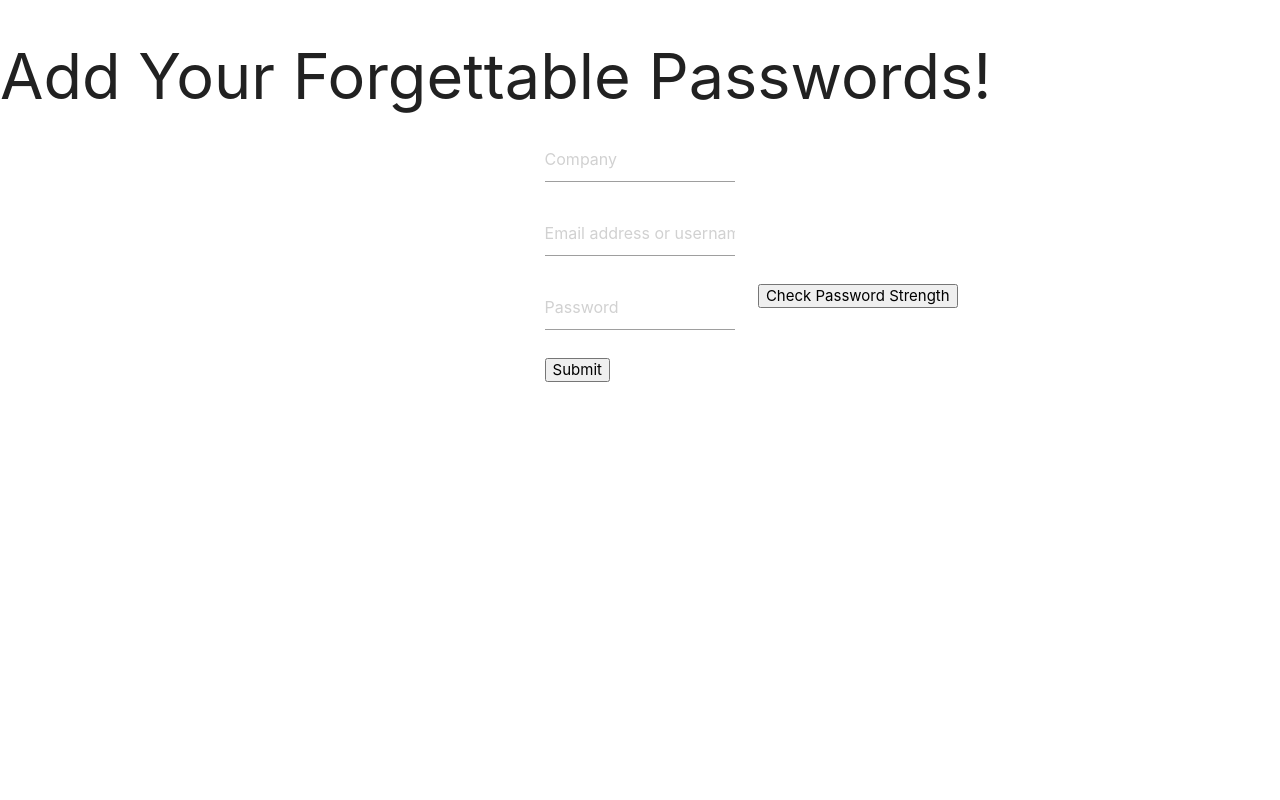
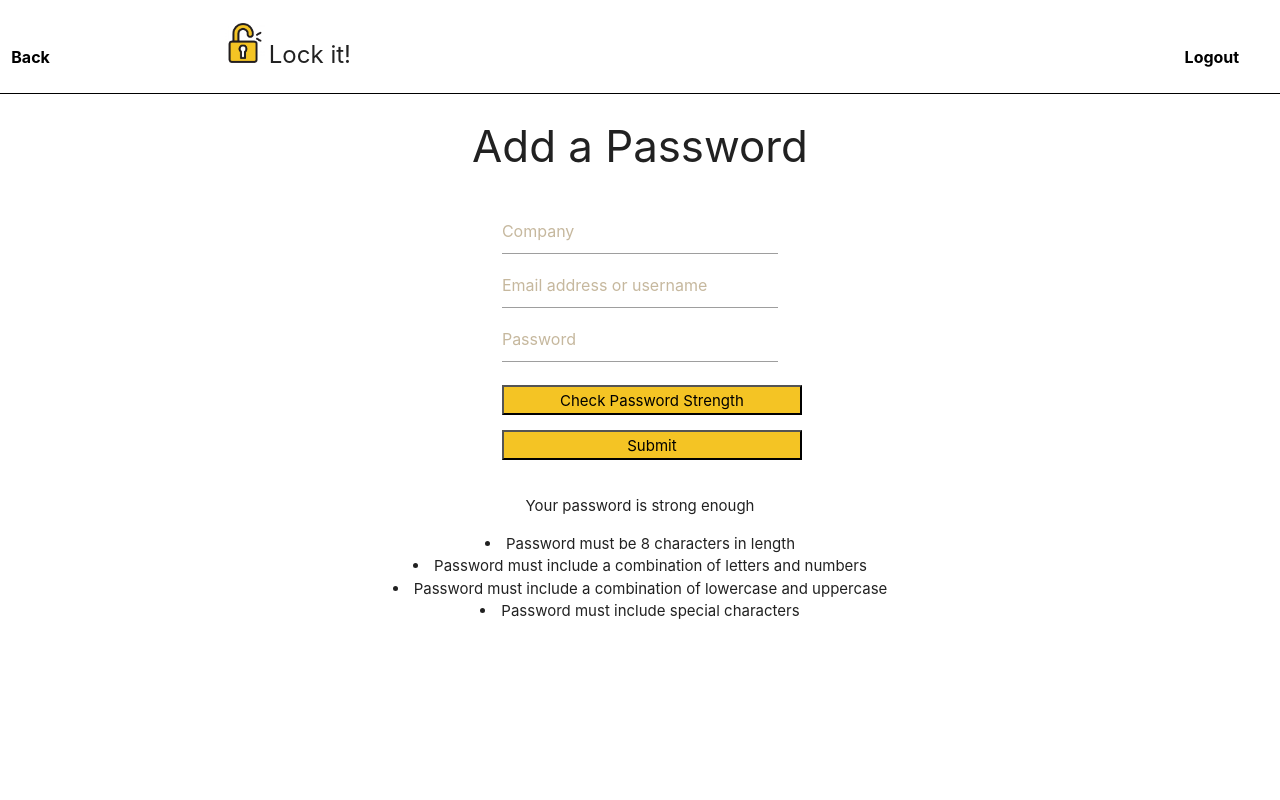
Before and after one commit to benwuNYC/Lock-it-Web-App, a Flask app: page /add in a window 1280 px wide. Run offline with Flask 2, Linux system fonts and the light colour scheme; some libraries are stand-ins or nearby versions.

Commit message:
third commit

```diff
--- a/password/app/routes.py
+++ b/password/app/routes.py
@@ -52,10 +52,10 @@ def login():
 @app.route('/User', methods = ['GET', 'POST'])
 def user():
     passwords = mongo.db.passwords
+    user_data = request.form
     if request.method == 'GET':
-        return redirect('/login')
-    user_data = request.form
-
+        allPassword = list(mongo.db.allPasswords.find({"username":session['username']}))
+        return render_template("user.html", events = allPassword, username = session['username'])
     password = list(passwords.find({"username":user_data['username'].lower(), "password":user_data['password']}))
     print(password)
     if len(password) == 0:
@@ -82,7 +82,7 @@ def adding():
     mongo.db.allPasswords.insert({'username': session['username'], 'company' : user_data['company'], 'user_company' : user_data['user_company'], 'pass_company' : user_data['pass_company']})
 
     allPassword = list(mongo.db.allPasswords.find({"username":session['username']}))
-    return render_template("user.html", events = allPassword)
+    return render_template("user.html", events = allPassword, username = session['username'])
 
 
 @app.route('/logout')
@@ -101,7 +101,7 @@ def deleted():
     print(list(mongo.db.allPasswords.find({'username' : session['username'], 'company' : user_data['deleted_company']})))
     mongo.db.allPasswords.remove({'username' : session['username'], 'company' : user_data['deleted_company'], 'user_company': user_data['user_company']})
     allPassword = list(mongo.db.allPasswords.find({"username":session['username']}))
-    return render_template("user.html", events = allPassword)
+    return render_template("user.html", events = allPassword, username = session['username'])
 
 @app.route('/update')
 def update():
@@ -117,4 +117,16 @@ def updated():
     mongo.db.allPasswords.update({'pass_company': password[0]['pass_company']},  {'$set':{'pass_company': user_data['pass_company']}})
 
     allPassword = (mongo.db.allPasswords.find({"username":session['username']}))
-    return render_template("user.html", events = allPassword)
+    return render_template("user.html", events = allPassword, username = session['username'])
+
+@app.route('/checkpassword')
+def check_pass():
+    user_data = request.form
+    if not model.check_password(user_data['pass_company']):
+        return render_template("add.html", strong_pass = False)
+    return render_template("add.html", strong_pass = True)
+
+@app.route('/back')
+def back():
+    allPassword = (mongo.db.allPasswords.find({"username":session['username']}))
+    return render_template("user.html", events = allPassword, username = session['username'])
--- a/password/app/static/style.css
+++ b/password/app/static/style.css
@@ -39,3 +39,36 @@ body{
     text-align:center;
     background-color:#F4C424;
 }
+.password_button{
+    height:30px;
+    width:300px;
+    text-align:center;
+    background-color:#F4C424
+}
+.submit_button2{
+    height:30px;
+    width:300px;
+    text-align:center;
+    background-color:#F4C424
+}
+.delete_button{
+    height:30px;
+    width:300px;
+    text-align:center;
+    background-color:#F4C424
+}
+.password_suggestions{
+    text-align:center;
+}
+.update_button{
+    height:30px;
+    width:320px;
+    text-align:center;
+    background-color:#F4C424
+}
+.logout_link{
+    color:black;
+}
+.back_button{
+    color:black;
+}
--- a/password/app/templates/add.html
+++ b/password/app/templates/add.html
@@ -1,43 +1,80 @@
-<!--Page to add a new company, username and password-->
 <html>
     <head>
-        <!-- Compiled and minified CSS -->
-        <link rel="stylesheet" href="https://cdnjs.cloudflare.com/ajax/libs/materialize/1.0.0/css/materialize.min.css">
         <title> Add - Lock It! </title>
-        <link rel="icon" type="image/png" href="/static/lock.png"/>
+    <link rel="icon" type="image/png" href="/static/Lock_Logo.png"/>
+    <meta charset="UTF-8"/>
+    <!-- import the webpage's stylesheet -->
+    <link rel="stylesheet" href="/static/style.css" type="text/css">
+    <!-- Compiled and minified CSS -->
+    <link rel="stylesheet" href="https://cdnjs.cloudflare.com/ajax/libs/materialize/1.0.0/css/materialize.min.css">
+    <!-- Compiled and minified JavaScript -->
+    <script src="https://cdnjs.cloudflare.com/ajax/libs/materialize/1.0.0/js/materialize.min.js"></script>
+    <meta name="viewport" content="width=device-width, initial-scale=1">
+    <style>
+        ::placeholder{
+            color:#C6B89E;
+        }
+    </style>
     </head>
     <body>
-        <h1> Add Your Forgettable Passwords! </h1>
-        <form method="post" action="/adding">
-            <div ="container">
-                <div class="row one">
-                    <div class="col s5"></div>
-                    <div class="col s2"><input type="text" name="company" value="" placeholder = "Company" /></div>
-                    <div class="col s5"></div>
+        <div class="row page-header ">
+            <div class="col s2">
+                <br>
+                <br>
+                <font size="3"><a class="back_button" href="/back"><b> Back </b></a></font>
+            </div>
+            <div class="col s9">
+            <br>
+            <img class= "logo" src="/static/Lock_Logo.png ">
+            <font size="5">Lock it!</font>
+            </div>
+            <div class="col s1">
+            <br>
+            <br>
+            <font size="3"> <a class ="logout_link" href="/logout"> <b> Logout </b></a> </font>
+            </div>
+        </div>
+
+        <div class="row">
+            <div class=" register_header"> </div>
+        </div>
+
+        <div class="row">
+            <div class="Register"><h3> Add a Password </h3></div>
+        </div>
+
+        <div class="container">
+            <div class="row">
+                <div class="col s4"></div>
+                <div class="col s4">
+                    <form method="post" action="/adding">
+                        <input type="text" name="company" value="" placeholder="Company">
+                        <input type="text" name="user_company" value="" placeholder = "Email address or username"/>
+                        <input type="password" name="pass_company"  value="" placeholder = "Password" />
+                    </form>
+                    <form method="post" action="/checkpassword">
+                        <input class="password_button"type="submit" value="Check Password Strength"/>
+                    </form>
+                    <form method="post" action="/adding">
+                        <input class="submit_button2" type="submit" value="Submit"/>
+                    </form>
                 </div>
+                <div class="col s4"></div>
+            </div>
+            <div class="container">
+                <div class="password_suggestions">
+                    {% if not strong_pass %} <p> Please use a stronger password.</p>
 
-                <div class="row two">
-                    <div class="col s5"></div>
-                    <div class="col s2"><input type="text" name="user_company" value="" placeholder = "Email address or username"/></div>
-                    <div class="col s5"></div>
+                    {% else %}
+                    <p>Your password is strong enough</p>
+                    {% endif %}
+                    <li> Password must be 8 characters in length </li>
+                    <li> Password must include a combination of letters and numbers </li>
+                    <li> Password must include a combination of lowercase and uppercase</li>
+                    <li> Password must include special characters</li>
+
                 </div>
             </div>
-                <!-- This is the "Added Password"-->
-            <div class="row three">
-                <div class="col s5"></div>
-                    <div class="col s2"><input type="password" name="pass_company"  value="" placeholder = "Password" /></div>
-                    <div class="col s5">
-                        <input type="submit" value="Check Password Strength"/>
-                </div>
-            </div>
-                <!-- Submit button; no inputs stored-->
-        <form method="post" action="/adding">
-            <div class="row four">
-                <div class="col s5"></div>
-                <div class="col s2"><input type="submit" value="Submit"/></div>
-                <div class="col s5"></div>
-            </div>
-        </form>
-        {% if not strong_pass %} <p>Not strong enough password</p> {% endif %}
+        </div>
     </body>
 </html>
--- a/password/app/templates/login.html
+++ b/password/app/templates/login.html
@@ -1,7 +1,7 @@
 <html>
     <head>
         <title> Login - Lock It! </title>
-        <link rel="icon" type="image/png" href="/static/lock.png"/>
+    <link rel="icon" type="image/png" href="/static/Lock_Logo.png"/>
     <meta charset="UTF-8"/>
     <!-- import the webpage's stylesheet -->
     <link rel="stylesheet" href="/static/style.css" type="text/css">
--- a/password/app/templates/register.html
+++ b/password/app/templates/register.html
@@ -1,7 +1,7 @@
 <html>
     <head>
         <title> Register - Lock It! </title>
-        <link rel="icon" type="image/png" href="/static/lock.png"/>
+    <link rel="icon" type="image/png" href="/static/Lock_Logo.png"/>
     <meta charset="UTF-8"/>
     <!-- import the webpage's stylesheet -->
     <link rel="stylesheet" href="/static/style.css" type="text/css">
```
Also changed, not shown: password/app/templates/delete.html (+55 -13 lines), password/app/templates/update.html (+55 -26 lines), password/app/templates/user.html (+10 -11 lines), password/requirements.txt (+11 -2 lines).
